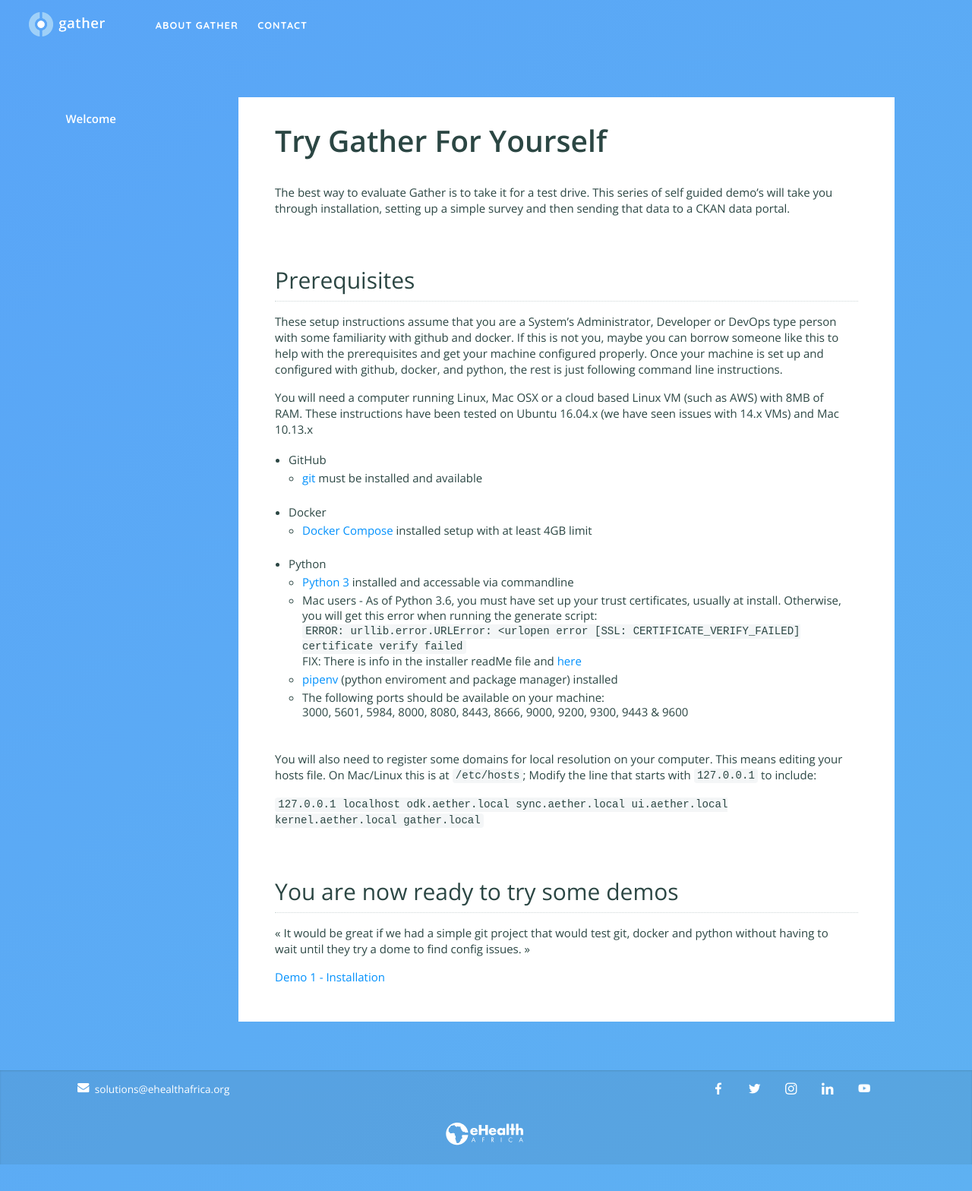
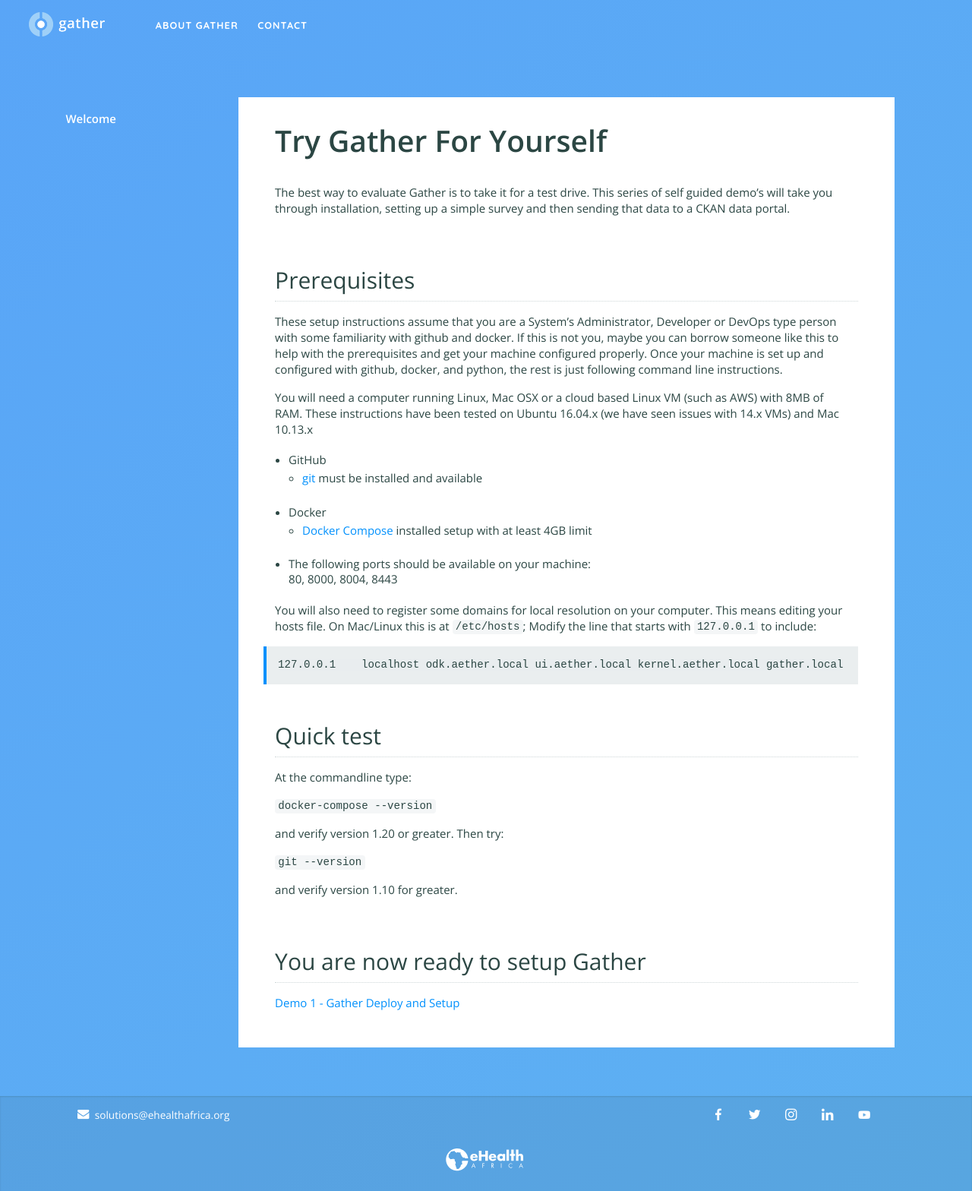
Before and after one commit to nixilla/gather, a Jekyll site: the page built from documentation/try/index.md, in a window 1280 px wide. Shown: the whole page at 76% size. Built offline with Jekyll 4.4.1, drawn with Linux system fonts in a browser that asks for light colours.

Commit message:
Update index.md

````diff
--- a/documentation/try/index.md
+++ b/documentation/try/index.md
@@ -16,22 +16,27 @@
     - [git](https://git-scm.com/) must be installed and available
 - Docker
     - [Docker Compose](https://docs.docker.com/compose/) installed setup with at least 4GB limit
-- Python
-    - [Python 3](https://www.python.org/) installed and accessable via commandline
-    - Mac users - As of Python 3.6, you must have set up your trust certificates, usually at install.  Otherwise, you will get this error when running the generate script:
- `ERROR: urllib.error.URLError: <urlopen error [SSL: CERTIFICATE_VERIFY_FAILED] certificate verify failed`
- FIX: There is info in the installer readMe file and [here](http://www.cdotson.com/2017/01/sslerror-with-python-3-6-x-on-macos-sierra/)
-    - [pipenv](http://pipenv.readthedocs.io/en/latest/) (python enviroment and package manager) installed
-    - The following ports should be available on your machine:
-3000, 5601, 5984, 8000, 8080, 8443, 8666, 9000, 9200, 9300, 9443 & 9600
+- The following ports should be available on your machine:
+80, 8000, 8004, 8443
 
 You will also need to register some domains for local resolution on your computer. This means editing your hosts file. On Mac/Linux this is at `/etc/hosts`; Modify the line that starts with `127.0.0.1` to include:
 
-`127.0.0.1    localhost odk.aether.local sync.aether.local ui.aether.local kernel.aether.local gather.local`
+```
+127.0.0.1    localhost odk.aether.local ui.aether.local kernel.aether.local gather.local
+```
 
-## You are now ready to try some demos
+## Quick test
 
-<< It would be great if we had a simple git project that would test git, docker and python without having to wait until they try a dome to find config issues. >>
+At the commandline type:
 
+```docker-compose --version```
 
-[Demo 1 - Installation](demo_install)
+and verify version 1.20 or greater. Then try:
+
+```git --version```
+
+and verify version 1.10 for greater.
+
+## You are now ready to setup Gather
+
+[Demo 1 - Gather Deploy and Setup](demo_install)
````
